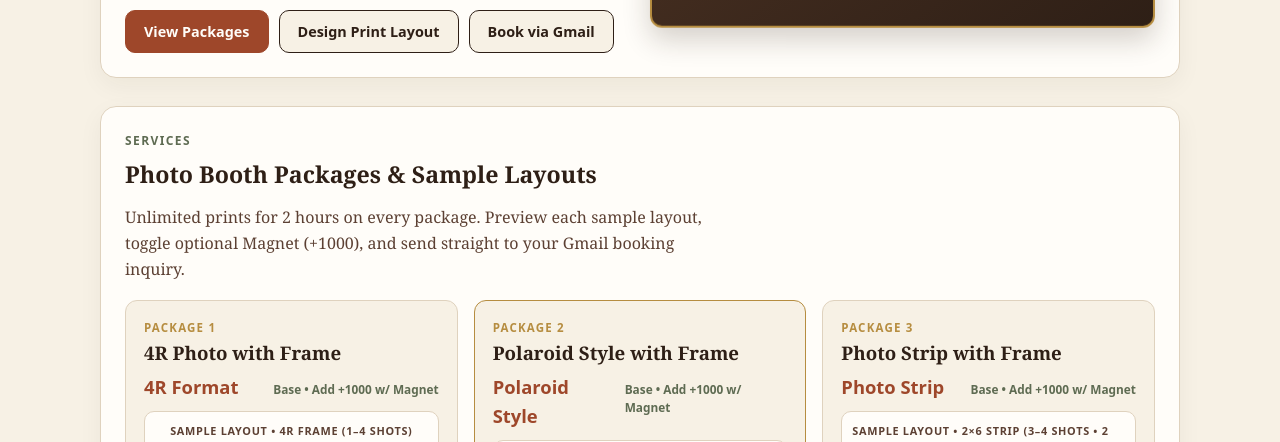
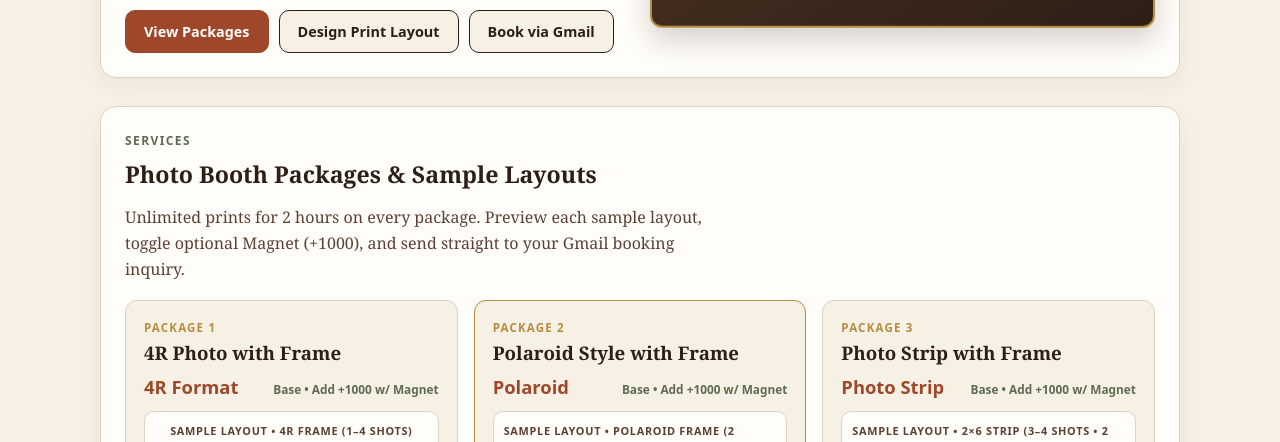
Before and after one commit to Eros31/Eros-Photo-Booth-Services, a plain HTML site: page index.html in a window 1280 px wide. Shown: the part 348-790 px from the top of the page. Drawn offline with Linux system fonts and the light colour scheme.

Commit message:
Update index.html

```diff
--- a/index.html
+++ b/index.html
@@ -116,7 +116,7 @@
             <div class="pkg-code">Package 2</div>
             <h3>Polaroid Style with Frame</h3>
             <div class="price-row">
-              <span class="price">Polaroid Style</span>
+              <span class="price">Polaroid</span>
               <span class="addon-tag" id="addon-label-pkg2">Base • Add +1000 w/ Magnet</span>
             </div>
 
```
